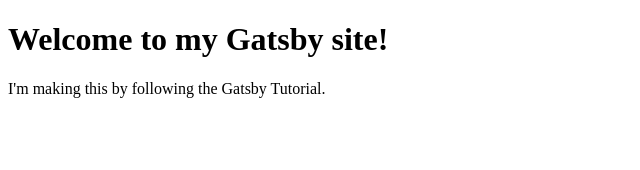
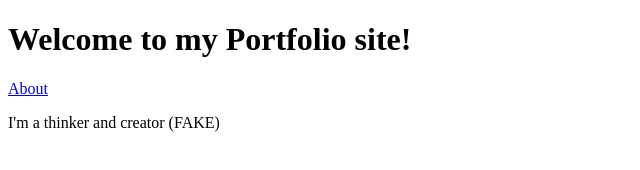
Before and after one commit to Bhuwandutt/portfolio-website, a Gatsby site: page / in a window 1280 px wide. Shown: the whole page, without its empty margins (0-640 px from the left). Built offline with nearby package versions, Linux system fonts and the light colour scheme; Gatsby itself is replaced by a stand-in of ours.

Commit message:
Testing Link component

```diff
--- a/src/pages/index.js
+++ b/src/pages/index.js
@@ -1,12 +1,14 @@
 // Step 1: Import React
 import * as React from 'react'
+import {Link} from "gatsby";
 
 // Step 2: Define your component
 const IndexPage = () => {
   return (
     <main>
-      <h1>Welcome to my Gatsby site!</h1>
-      <p>I'm making this by following the Gatsby Tutorial.</p>
+      <h1>Welcome to my Portfolio site!</h1>
+        <Link to="/about">About</Link>
+      <p>I'm a thinker and creator (FAKE)</p>
     </main>
   )
 }
```
Also changed, not shown: src/pages/aboutme.js (added, +17 -0 lines), src/pages/project.js (added).
